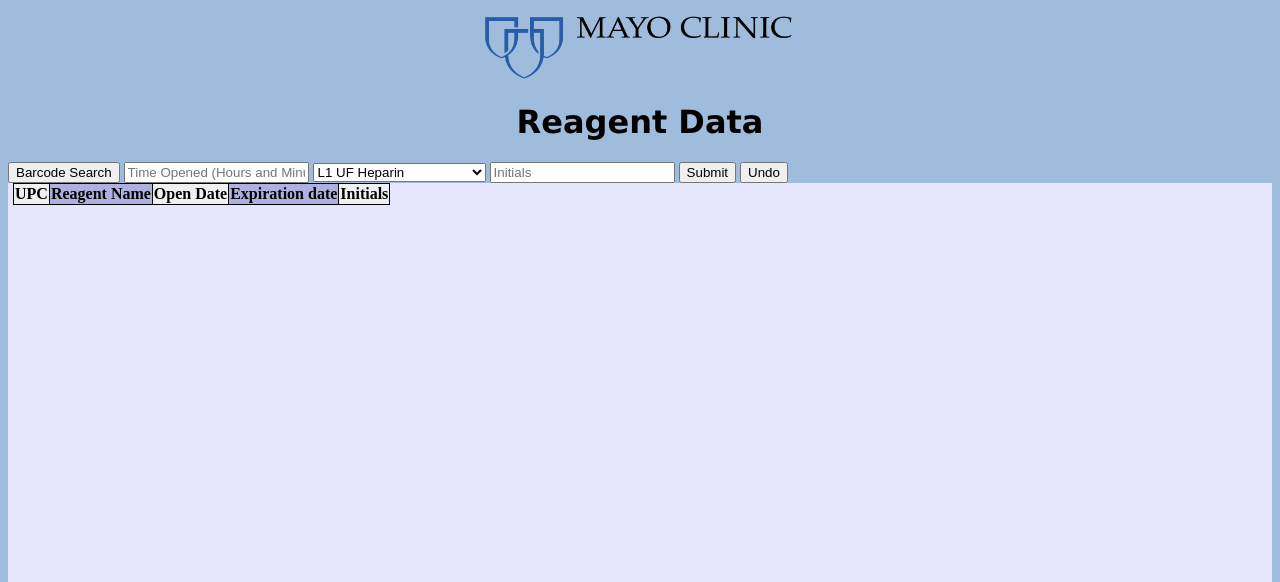
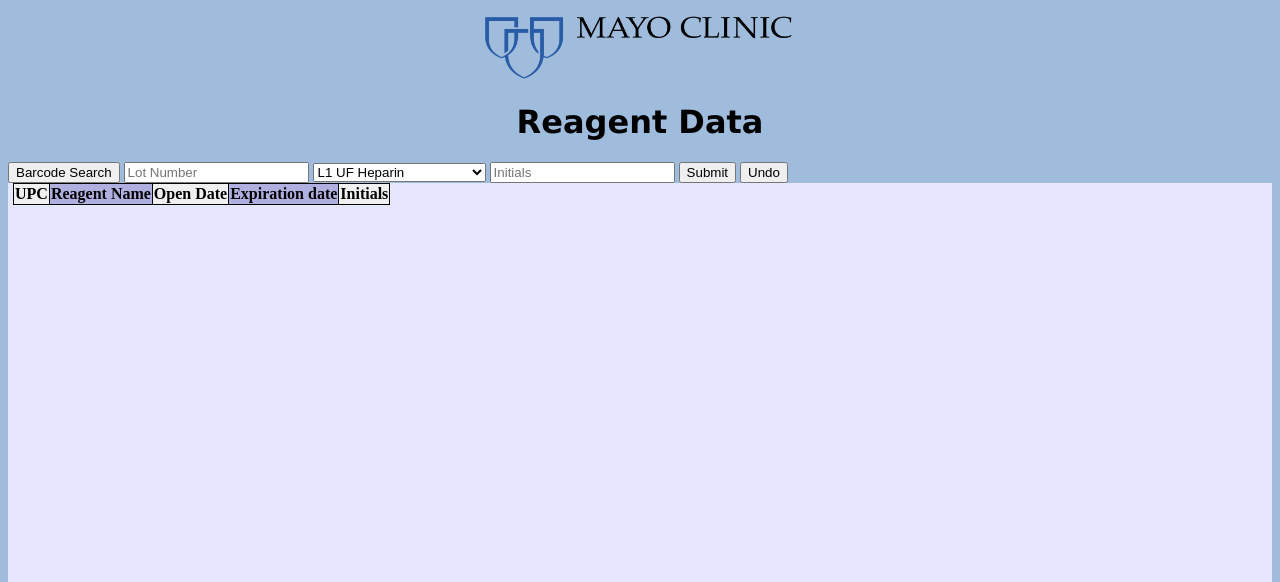
Before and after one commit to sarrodri/reagent-management-app, a Flask app: page / in a window 1280 px wide. Shown: the top 582 px of the page. Run offline with Flask 3, Linux system fonts and the light colour scheme; lists and menus that the app fills with data are empty.

Commit message:
Changed time opened input to lot number input

```diff
--- a/Templates/Homepage.html
+++ b/Templates/Homepage.html
@@ -15,7 +15,7 @@
     <!--Barcode = <input type="text" onfocus= "focus" placeholder="Scan Barcode" id="Barcode Scanner"> -->
     <button type="button" id="Barcode Scanner" onclick="barcodeIn()">Barcode Search</button>
 
-        <input type="text" placeholder="Time Opened (Hours and Minutes)" id="ClockfaceTime">
+        <input type="text" placeholder="Lot Number" id="lotNumber">
         <label for="reagent_names"></label>
         <select name="reagent_names">
             {% for reagent_name in reagent_names  %}
```
